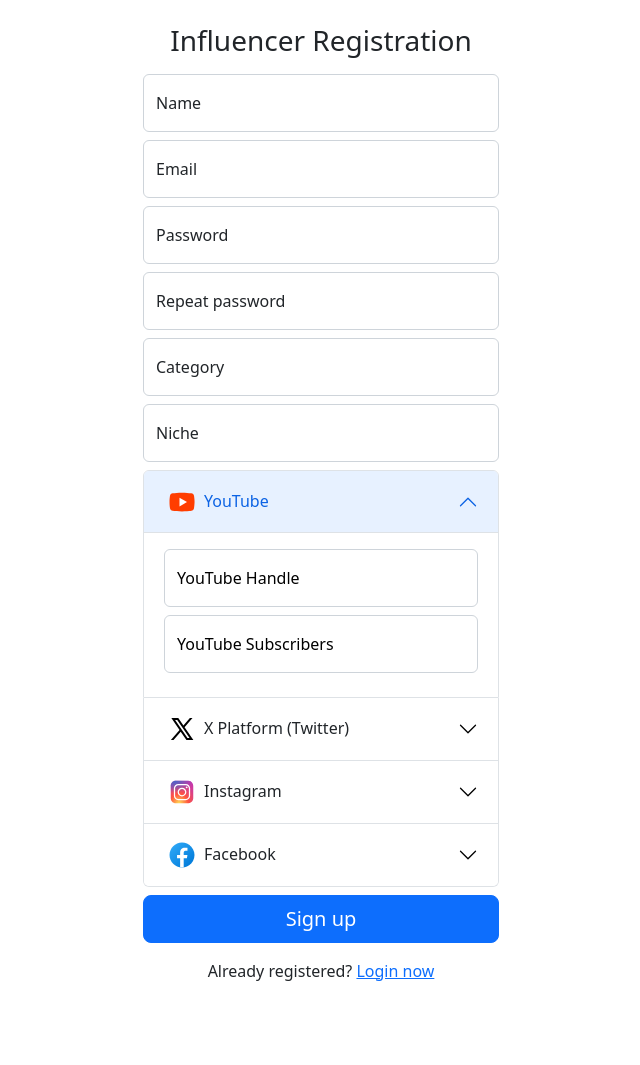
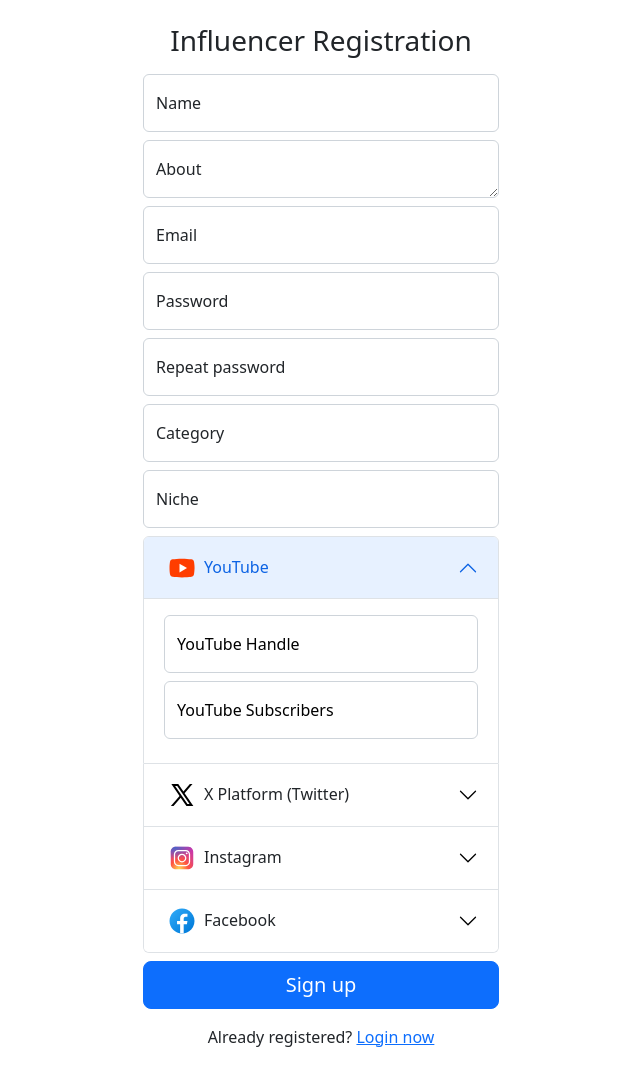
Before and after one commit to 21f1001662/IESCP-MAD-I, a Flask app: page /influencer/register in a window 1280 px wide. Shown: the part 72-1137 px from the top of the page, without its empty margins (319-959 px from the left). Before the commit the page ends 1053 px from the top, so only its background shows below. Run offline with Flask 3, Linux system fonts and the light colour scheme; parts of the project's set-up code (start-up, migrations or seed data) failed here and were passed over.

Commit message:
add inflencer.about

```diff
--- a/src/influencer/forms.py
+++ b/src/influencer/forms.py
@@ -22,6 +22,7 @@ class InfluencerRegisterForm(FlaskForm):
         ],
     )
     name = StringField("Name", validators=[DataRequired()])
+    about = TextAreaField("About", validators=[DataRequired()])
     category = StringField("Category", validators=[DataRequired()])
     niche = StringField("Niche", validators=[DataRequired()])
     instagram_handle = StringField("Instagram Handle", validators=[Optional(), URL()])
--- a/src/influencer/models.py
+++ b/src/influencer/models.py
@@ -13,6 +13,7 @@ class Influencer(UserMixin, db.Model): #UserMixin is a class that includes defau
     created_on = db.Column(db.DateTime, nullable=False)
     role = db.Column(db.String, nullable=False, default="influencer")
     name = db.Column(db.String, nullable=False)
+    about = db.Column(db.String, nullable=True)
     category = db.Column(db.String, nullable=False)
     niche = db.Column(db.String, nullable=False)
     instagram_handle = db.Column(db.String, nullable=True)
@@ -24,12 +25,13 @@ class Influencer(UserMixin, db.Model): #UserMixin is a class that includes defau
     facebook_handle = db.Column(db.String, nullable=True)
     facebook_followers = db.Column(db.Integer, nullable=True)
 
-    def __init__(self, email, password, name, category, niche, instagram_handle, instagram_followers, x_handle, x_followers, youtube_handle, youtube_subscribers, facebook_handle, facebook_followers):
+    def __init__(self, email, password, name, about, category, niche, instagram_handle, instagram_followers, x_handle, x_followers, youtube_handle, youtube_subscribers, facebook_handle, facebook_followers):
         self.email = email
         self.password = bcrypt.generate_password_hash(password).decode('utf-8')
         self.created_on = datetime.now()
         self.role = "influencer"
         self.name = name
+        self.about = about
         self.category = category
         self.niche = niche
         self.instagram_handle = instagram_handle
--- a/src/influencer/views.py
+++ b/src/influencer/views.py
@@ -168,6 +168,7 @@ def register():
             email=form.email.data,
             password=form.password.data,
             name=form.name.data,
+            about=form.about.data,
             category=form.category.data,
             niche=form.niche.data,
             x_handle=form.x_handle.data,
--- a/src/static/styles.css
+++ b/src/static/styles.css
@@ -166,6 +166,10 @@ a {
     width: 100%; /* Full width when stacked */
     height: auto; /* Adjust height when stacked */
   }
+
+  .negotiate-btn{
+    margin: 10px 0;
+  }
 }
 
 .table tbody tr:last-child th,
--- a/src/templates/influencer/dashboard.html
+++ b/src/templates/influencer/dashboard.html
@@ -48,8 +48,7 @@
                         <img src="{{url_for('static', filename='images/girl_influencer.jpeg')}}" style="width: 180px"
                             alt="Campaign Image" class="rounded-circle">
                         <h3>{{influencer.name}}</h3>
-                        <p>Lorem ipsum dolor sit amet, consectetur adipisicing elit. Libero quisquam aperiam amet veniam
-                            neque possimus Accusamus esse optio eligendi!</p>
+                        <p>{{influencer.about}}</p>
                     </div>
                 </div>
                 <div>
@@ -168,7 +167,7 @@
                                 <button class="btn btn-md btn-success me-1" name="response" value="Accepted"
                                     type="submit">Accept</button>
                                 <a href="/influencer/ad_request/{{ad_request[0].id}}"
-                                    class="btn btn-dark me-1">Negotiate</a>
+                                    class="btn btn-dark me-1 negotiate-btn">Negotiate</a>
                                 <button class="btn btn-md btn-danger" name="response" value="Rejected"
                                     type="submit">Reject</button>
                             </form>
--- a/src/templates/influencer/register.html
+++ b/src/templates/influencer/register.html
@@ -65,6 +65,17 @@
               {{ form.name.label }}
               {% if form.name.errors %}
               {% for error in form.name.errors %}
+              <div class="alert alert-danger" role="alert">
+                {{ error }}
+              </div>
+              {% endfor %}
+              {% endif %}
+            </div>
+            <div class="form-floating">
+              {{ form.about(placeholder="About", class="form-control mb-2") }}
+              {{ form.about.label }}
+              {% if form.about.errors %}
+              {% for error in form.about.errors %}
               <div class="alert alert-danger" role="alert">
                 {{ error }}
               </div>
--- a/src/templates/influencer/requests.html
+++ b/src/templates/influencer/requests.html
@@ -48,8 +48,7 @@
                         <img src="{{url_for('static', filename='images/girl_influencer.jpeg')}}" style="width: 180px"
                             alt="Campaign Image" class="rounded-circle">
                         <h3>{{influencer.name}}</h3>
-                        <p>Lorem ipsum dolor sit amet, consectetur adipisicing elit. Libero quisquam aperiam amet veniam
-                            neque possimus Accusamus esse optio eligendi!</p>
+                        <p>{{influencer.about}}</p>
                     </div>
                 </div>
                 <div>
@@ -149,7 +148,7 @@
                         <div>
                             <p class=" m-0">
                                 <span class="fw-semibold">{{ ad_request[0].name}}</span>
-                                with
+                                for
                                 <span class="fw-semibold">{{ ad_request[2].name}}</span>
                                 {% if ad_request[0].status == AdRequestStatusEnum.Pending %}
                                 <span class="badge text-bg-secondary">Pending</span>
--- a/src/templates/sponsor/ad_request.html
+++ b/src/templates/sponsor/ad_request.html
@@ -61,9 +61,7 @@
                                     <td style="vertical-align: bottom;">
                                         <h5 class="mb-0">{{influencer.name}}</h5>
                                         <p class="mb-4">
-                                            Hi, I'm an influencer who loves connecting with people and sharing my
-                                            journey. Through my content, I aim to inspire, entertain, and educate my
-                                            audience on multiple topics. Let's create something amazing together!
+                                            {{influencer.about}}
                                         </p>
                                     </td>
                                 </tr>
--- a/src/templates/sponsor/ad_request_form.html
+++ b/src/templates/sponsor/ad_request_form.html
@@ -55,9 +55,7 @@
                                     <td style="vertical-align: bottom;">
                                         <h4 class="mb-0">{{influencer.name}}</h4>
                                         <p class="mb-4">
-                                            Hi, I'm an influencer who loves connecting with people and sharing my
-                                            journey. Through my content, I aim to inspire, entertain, and educate my
-                                            audience on multiple topics. Let's create something amazing together!
+                                            {{influencer.about}}
                                         </p>
                                     </td>
                                 </tr>
--- a/src/templates/sponsor/dashboard.html
+++ b/src/templates/sponsor/dashboard.html
@@ -117,7 +117,7 @@
                                 <button class="btn btn-md btn-success me-1" name="response" value="Accepted"
                                     type="submit">Accept</button>
                                 <a href="/sponsor/ad_request/{{ad_request[0].id}}"
-                                    class="btn btn-dark me-1">Negotiate</a>
+                                    class="btn btn-dark me-1 negotiate-btn">Negotiate</a>
                                 <button class="btn btn-md btn-danger" name="response" value="Rejected"
                                     type="submit">Reject</button>
                             </form>
```
